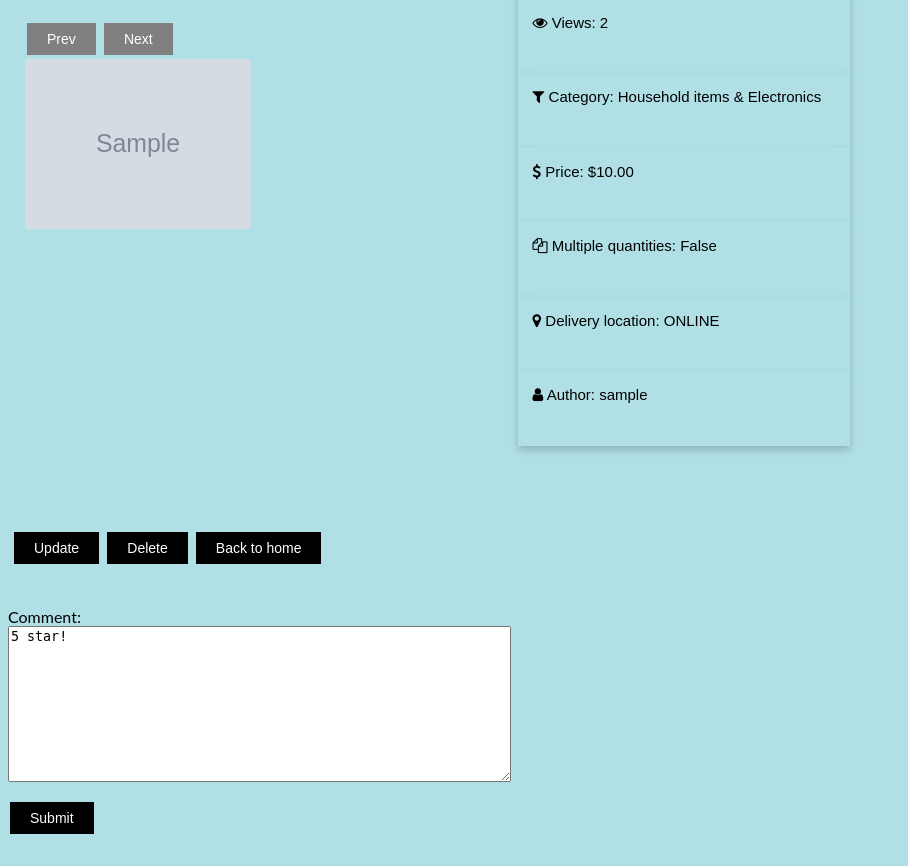
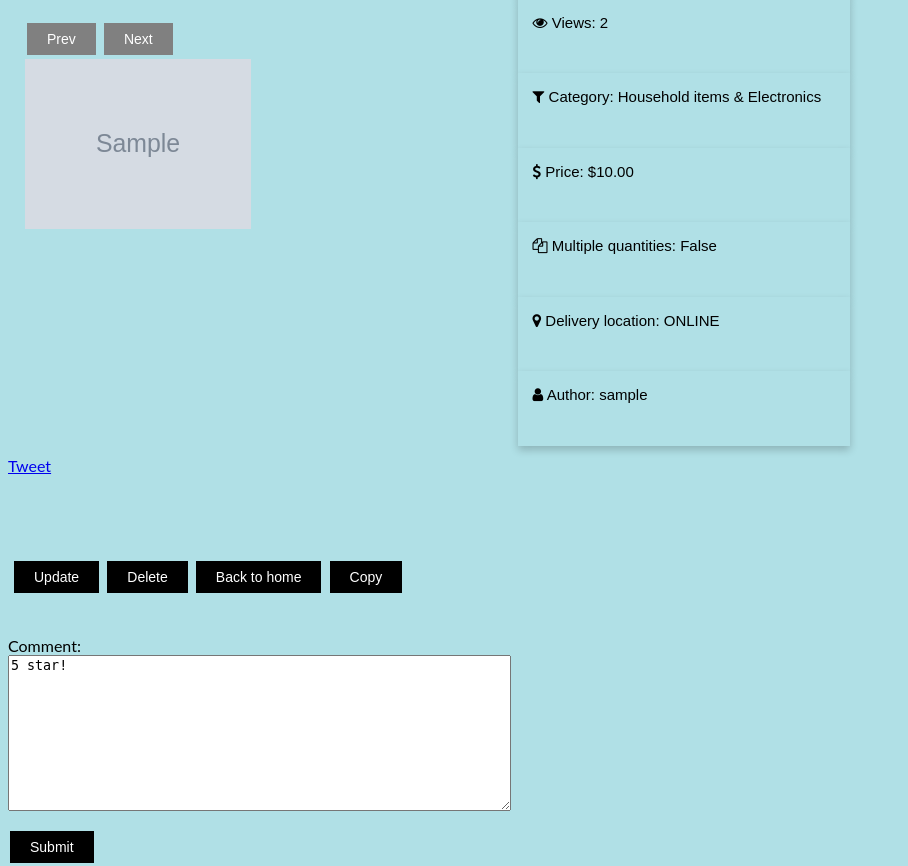
Before and after one commit to dinhnhobao/NUSBuy, a Django app: page /post/1/ in a window 1280 px wide; the page is wider, and only the part inside the window is pictured. Shown: the part 237-1103 px from the top of that part, without its empty margins (0-908 px from the left). Run offline with Django 3.2, Linux system fonts and the light colour scheme; a user stored in the database is signed in; tables that the repository leaves empty hold one stand-in row (values such as "Sample post"); grey boxes marked "Sample" are stand-in pictures; some libraries are stand-ins or nearby versions.

Commit message:
add social media buttons + fix the char's issues

```diff
--- a/src/products/forms.py
+++ b/src/products/forms.py
@@ -65,6 +65,7 @@ class ProductForm(forms.ModelForm):
                                 attrs={
                                     "rows": 1,
                                     'cols': 50
+                                    # 'maxlength': 20
                                 }
                             )
                         )
--- a/src/products/templates/products/product_detail.html
+++ b/src/products/templates/products/product_detail.html
@@ -187,7 +187,9 @@ h1 {
             cursor: pointer;
             margin-top: -15px;
         }
-
+  .fb-share-button {
+    margin: 10px;
+  }
 </style>
 
 <div class="columns">
@@ -213,13 +215,31 @@ h1 {
     <div class="item9"><i class="fa fa-user" aria-hidden="true"></i> Author: {{ object.author }}</div>
 </div>
 
+<div id="fb-root"></div>
+<script async defer crossorigin="anonymous" src="https://connect.facebook.net/en_US/sdk.js#xfbml=1&version=v3.3"></script>
+
+<div class="fb-share-button" data-href="{% url 'product-detail' object.pk %}" data-layout="button" data-size="small"></div>
+
+<a href="https://twitter.com/share?ref_src=twsrc%5Etfw" class="twitter-share-button" data-show-count="false">Tweet</a>
+<script async src="https://platform.twitter.com/widgets.js" charset="utf-8"></script>
 
 <div class ="control">
   <a href = "{% url 'product-update' object.pk %}"><button>Update</button></a>
   <a href = "{% url 'product-delete' object.pk %}"><button>Delete</button></a>
   <a href = "{% url 'home' %}"><button>Back to home</button></a>
+  <input type="text" value="{% url 'product-detail' object.pk %}" class="myInput" style="display:none;">
+  <button onclick="thisFunction()">Copy</button>
 </div>
 <br />
+
+<script>
+function thisFunction() {
+  var copyText = document.getElementsByClassName("control")[0].getElementsByClassName("myInput")[0];
+  copyText.select();
+  document.execCommand("copy");
+  alert("Copied the text: " + copyText.value);
+}
+</script>
 
 <div class="form">
   <form action="" method = "post" novalidate>
```
Also changed, not shown: src/products/templates/products/product_category.html (+11 -0 lines), src/products/templates/products/product_list.html (+12 -0 lines).
